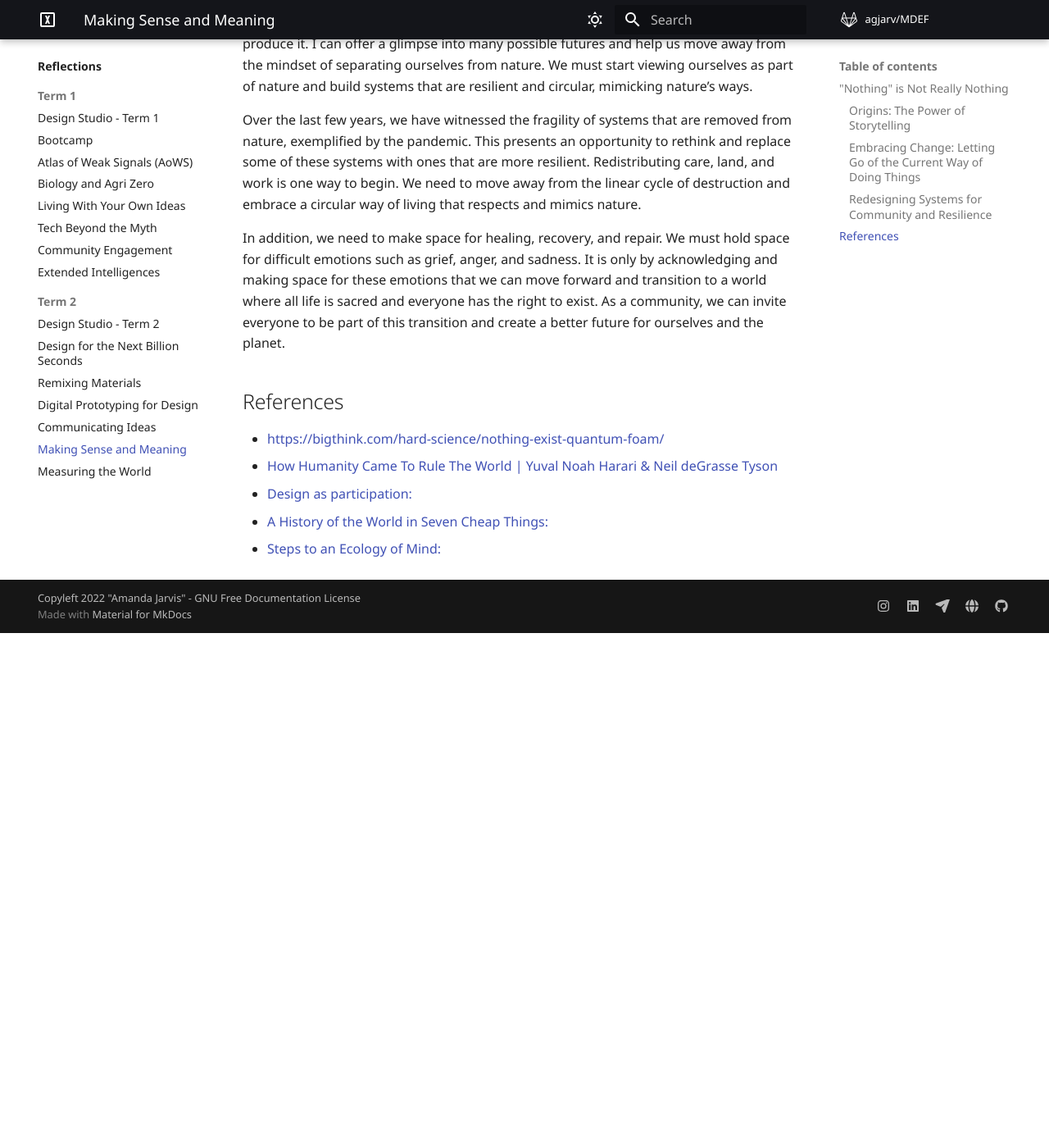
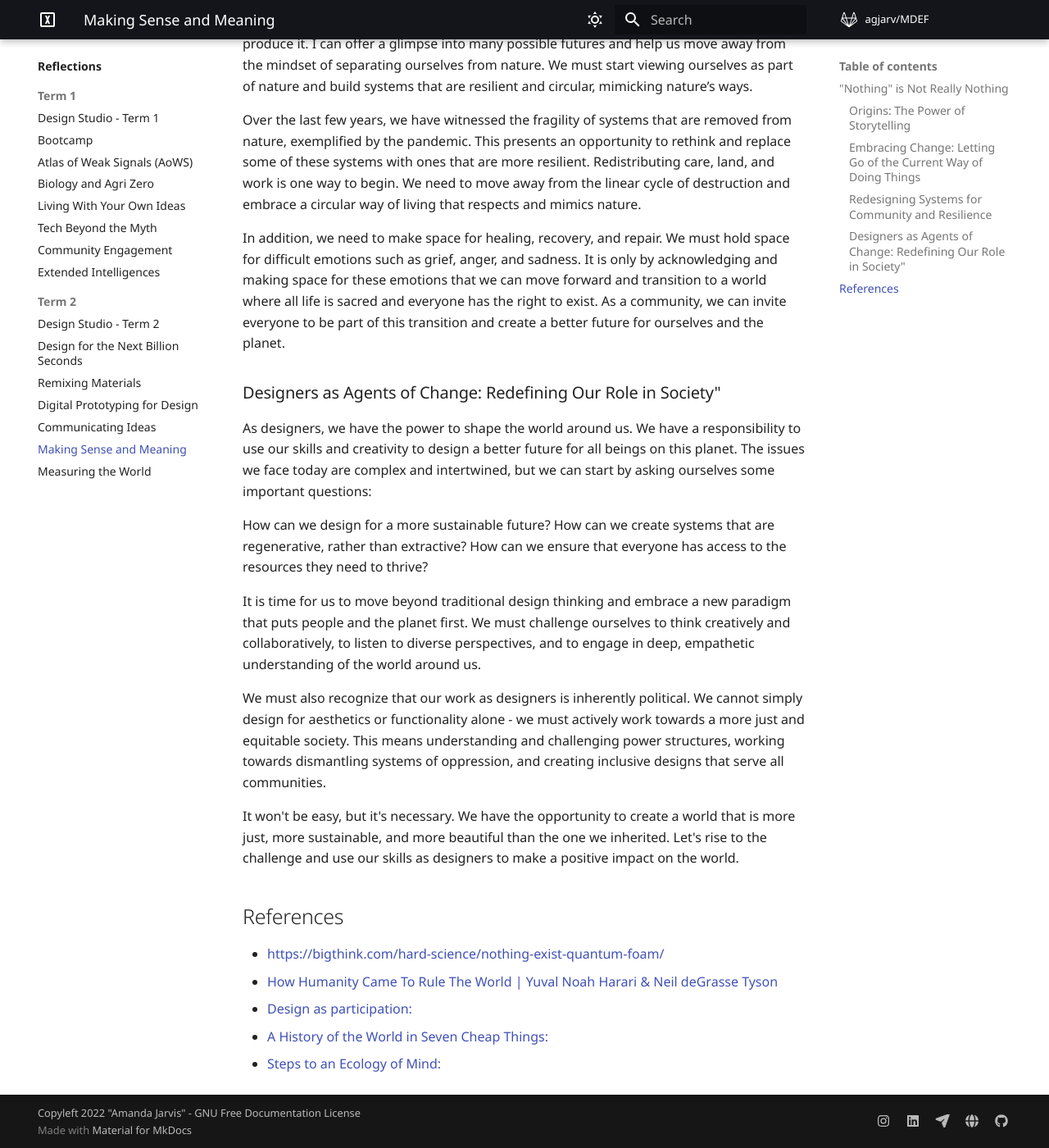
Before and after one commit to agjarv/MDEF, an MkDocs documentation site: the page built from docs/term02/makingsensemeaning.md, in a window 1280 px wide and 1400 px high, scrolled down 3080 px. Shown: the whole window at 82% size. Built offline with MkDocs 1.6.1 and Material for MkDocs 9.7.7, drawn with Linux system fonts in a browser that asks for light colours; comment, search, counter and statistics services are not loaded; before the commit the page ends 3852 px from its top, so only the background shows below that.

Commit message:
add closing

```diff
--- a/docs/term02/makingsensemeaning.md
+++ b/docs/term02/makingsensemeaning.md
@@ -40,6 +40,18 @@ Over the last few years, we have witnessed the fragility of systems that are rem
 
 In addition, we need to make space for healing, recovery, and repair. We must hold space for difficult emotions such as grief, anger, and sadness. It is only by acknowledging and making space for these emotions that we can move forward and transition to a world where all life is sacred and everyone has the right to exist. As a community, we can invite everyone to be part of this transition and create a better future for ourselves and the planet.
 
+### Designers as Agents of Change: Redefining Our Role in Society"
+
+As designers, we have the power to shape the world around us. We have a responsibility to use our skills and creativity to design a better future for all beings on this planet. The issues we face today are complex and intertwined, but we can start by asking ourselves some important questions:
+
+How can we design for a more sustainable future? How can we create systems that are regenerative, rather than extractive? How can we ensure that everyone has access to the resources they need to thrive?
+
+It is time for us to move beyond traditional design thinking and embrace a new paradigm that puts people and the planet first. We must challenge ourselves to think creatively and collaboratively, to listen to diverse perspectives, and to engage in deep, empathetic understanding of the world around us.
+
+We must also recognize that our work as designers is inherently political. We cannot simply design for aesthetics or functionality alone - we must actively work towards a more just and equitable society. This means understanding and challenging power structures, working towards dismantling systems of oppression, and creating inclusive designs that serve all communities.
+
+It won't be easy, but it's necessary. We have the opportunity to create a world that is more just, more sustainable, and more beautiful than the one we inherited. Let's rise to the challenge and use our skills as designers to make a positive impact on the world.
+
 ## References
 
 - [https://bigthink.com/hard-science/nothing-exist-quantum-foam/](“Nothing” doesn’t exist. Instead, there is “quantum foam”)
```
